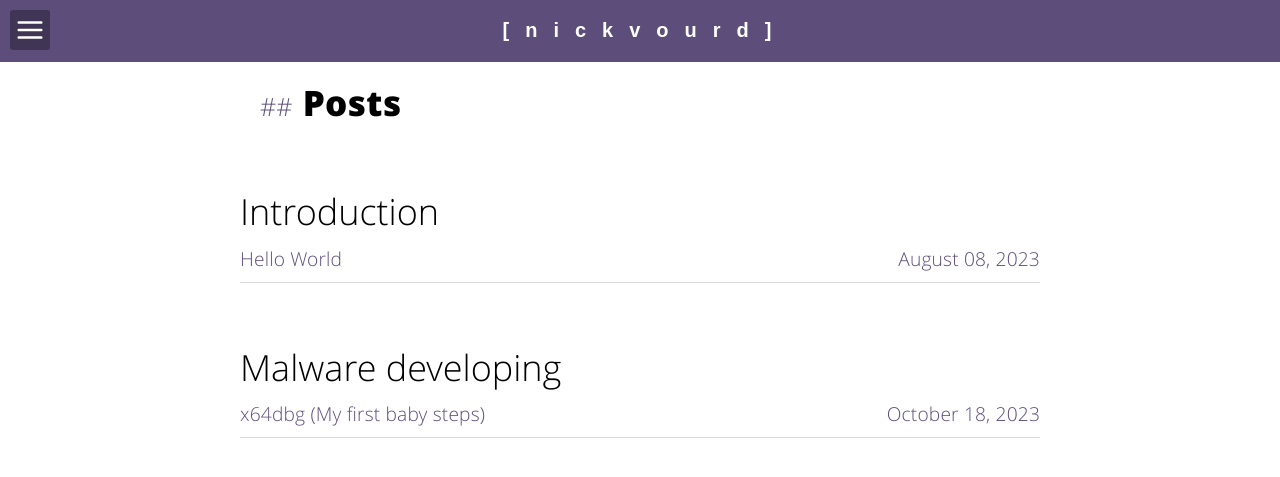
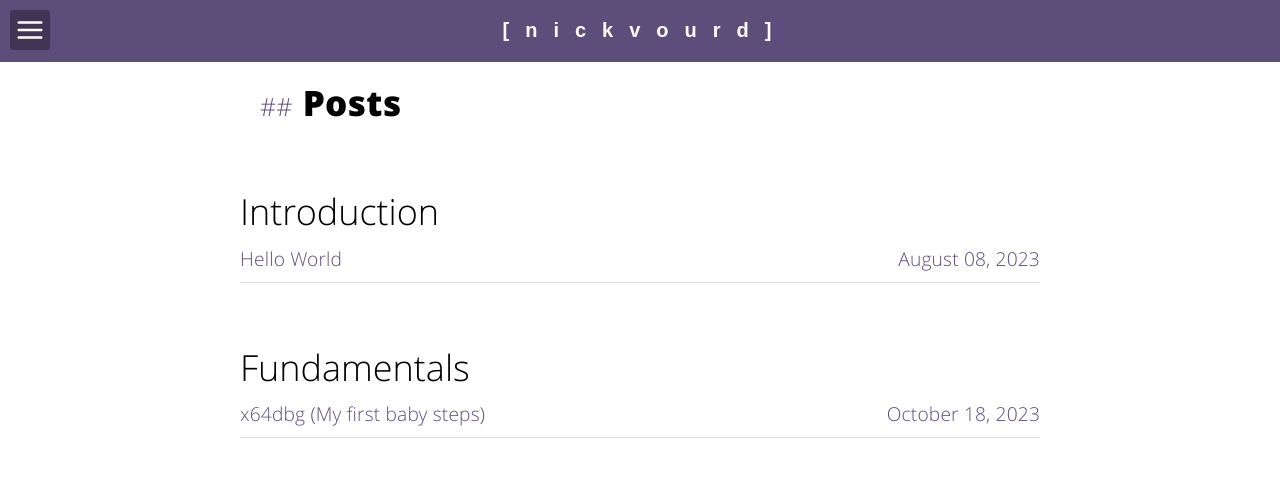
Before and after one commit to nickvourd/nickvourd.github.io, a Jekyll site: the page built from posts.html, in a window 1280 px wide. Shown: the top 477 px of the page. Built offline with Jekyll 4.4.1, drawn with Linux system fonts in a browser that asks for light colours.

Commit message:
Edit 2023-10-18 x64dbg (My first baby steps)

```diff
--- a/_posts/2023-10-18-x64dbg-intro.md
+++ b/_posts/2023-10-18-x64dbg-intro.md
@@ -4,14 +4,13 @@ title: "x64dbg (My first baby steps)"
 image: ""
 date: 2023-10-18 10:10:02
 tags:
-  - fundamentals
   - debugger
   - x64dbg
   - assembly
 
 description: ""
 categories:
-  - Malware Developing
+  - Fundamentals
 ---
 
 <!-- add the button style & script -->
```
